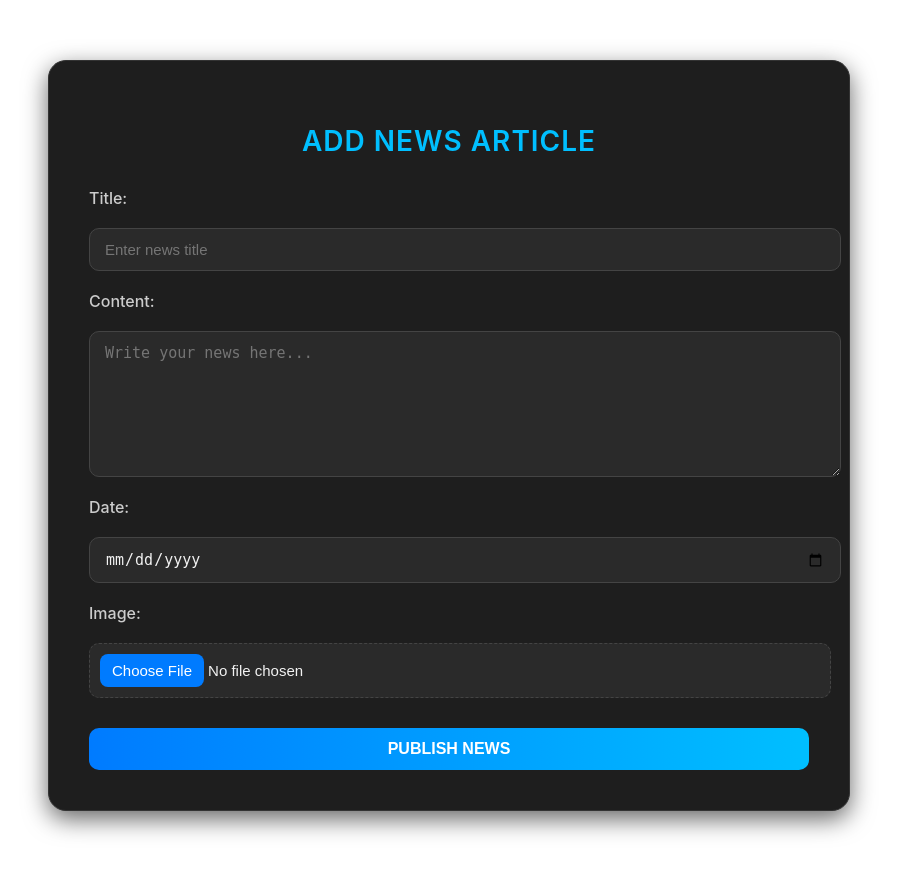
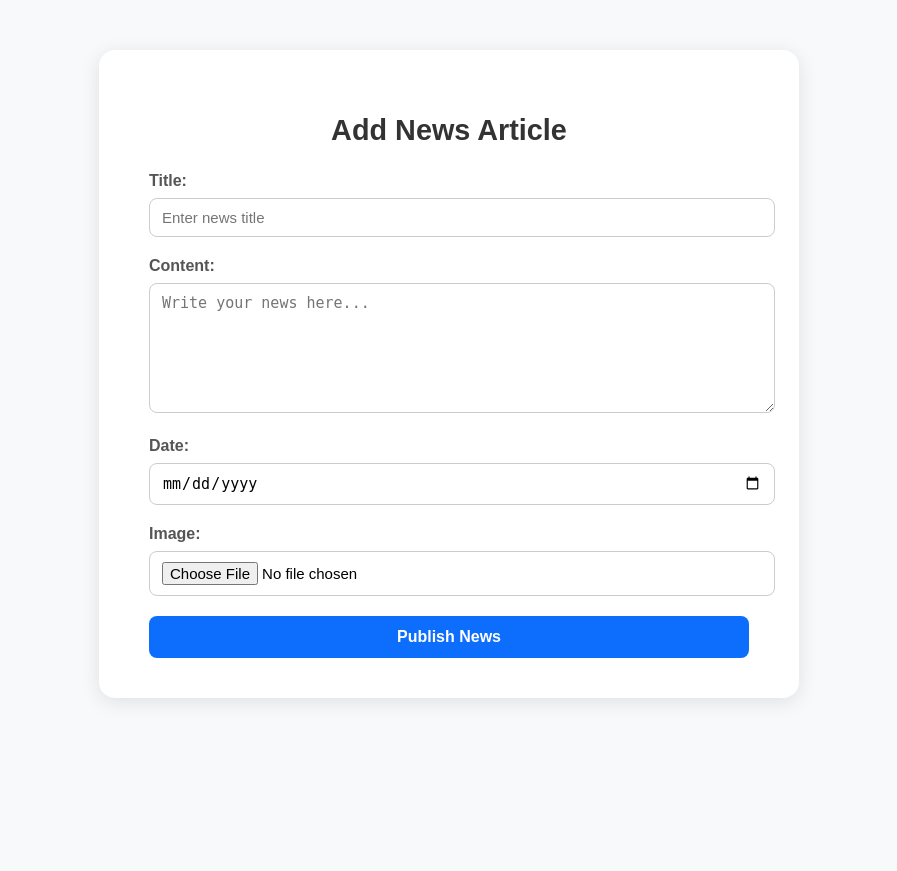
Before and after one commit to mey2505/student-_news-blog-website-, a Flask app: page /post in a window 1280 px wide. Shown: the whole page, without its empty margins (191-1088 px from the left). After the commit the page ends 702 px from the top, so only its background shows below. Run offline with Flask 3, Linux system fonts and the light colour scheme; some libraries are stand-ins or nearby versions.

Commit message:
style :add new style

```diff
--- a/app.py
+++ b/app.py
@@ -3,12 +3,7 @@ from flask_mysqldb import MySQL
 
 from flask_sqlalchemy import SQLAlchemy
 from flask_login import LoginManager, UserMixin, login_user, login_required, logout_user, current_user
-# from werkzeug.security import generate_password_hash, check_password_hash
-from dotenv import load_dotenv
 import os
-from werkzeug.utils import secure_filename
-from werkzeug.security import check_password_hash
-
 from flask_wtf import FlaskForm
 from wtforms import StringField,PasswordField,SubmitField
 from wtforms.validators import DataRequired, Email, ValidationError
@@ -49,9 +44,6 @@ class LoginForm(FlaskForm):
 
 
 
-# @app.route('/')
-# def index():
-#     return render_template('index.html')
 
 # ---------------------------------------------end---------------------------------------
 @app.route("/")
@@ -67,6 +59,7 @@ def home():
 @app.route("/edit")
 def even():
     return render_template("edit.html")
+
 @app.route("/post")
 def post():
     return render_template("post.html")
@@ -158,9 +151,9 @@ def add_student_news():
         mysql.connection.commit()
         cur.close()
 
-        return redirect(url_for('student'))  # Go back to student page
+        return redirect(url_for('post'))  # Go back to student page
 
-    return render_template("student.html")
+    return render_template("post.html")
 
 
 
@@ -223,6 +216,7 @@ def login():
     if form.validate_on_submit():
         email = form.email.data
         password = form.password.data
+        # remember = form.remember.data
 
 
         cursor = mysql.connection.cursor()
@@ -238,42 +232,6 @@ def login():
 
     return render_template('login.html',form=form)
 
-#---------------------------------Register-------------------------------------------------------
-# @app.route('/register',methods=['GET','POST'])
-# def register():
-#     form = RegisterForm()
-#     if form.validate_on_submit():
-#         name = form.name.data
-#         email = form.email.data
-#         password = form.password.data
-
-#         hashed_password = bcrypt.hashpw(password.encode('utf-8'),bcrypt.gensalt())
-
-#         # store data into database
-#         cursor = mysql.connection.cursor()
-#         cursor.execute("INSERT INTO users (name,email,password) VALUES (%s,%s,%s)",(name,email,hashed_password))
-#         mysql.connection.commit()
-#         cursor.close()
-
-#         return redirect(url_for('login'))
-
-#     return render_template('register.html',form=form)
-
-# -------------------dasbord---------------------------------
-# @app.route('/dashboard')
-# def dashboard():
-#     if 'user_id' in session:
-#         user_id = session['user_id']
-
-#         cursor = mysql.connection.cursor()
-#         cursor.execute("SELECT * FROM users where id=%s",(user_id,))
-#         user = cursor.fetchone()
-#         cursor.close()
-
-#         if user:
-#             return render_template('dashboard.html',user=user)
-
-#     return redirect(url_for('login'))
 
 # ------------------logout----------------------------
 @app.route('/logout')
--- a/static/style/post.css
+++ b/static/style/post.css
@@ -1,200 +1,90 @@
-/* Style for the Add News section
+/* General page styling */
+body {
+    font-family: 'Poppins', sans-serif;
+    background-color: #f8f9fa;
+    margin: 0;
+    padding: 0;
+}
+
+/* Main container */
+main {
+    display: flex;
+    justify-content: center;
+    align-items: flex-start;
+    padding: 50px 20px;
+}
+
+/* Add news form section */
 .add-news {
-  max-width: 700px;
-  margin: 50px auto;
-  padding: 30px 40px;
     background: #ffffff;
-  border-radius: 15px;
-  box-shadow: 0 5px 20px rgba(0, 0, 0, 0.1);
-  font-family: "Poppins", sans-serif;
+    padding: 40px 50px;
+    border-radius: 16px;
+    box-shadow: 0 4px 20px rgba(0, 0, 0, 0.1);
+    width: 100%;
+    max-width: 600px;
 }
 
 .add-news h2 {
     text-align: center;
     color: #333;
     margin-bottom: 25px;
-  font-size: 28px;
-  font-weight: 600;
-  border-bottom: 2px solid #007bff;
-  display: inline-block;
-  padding-bottom: 5px;
+    font-size: 1.8em;
 }
 
-.add-news form {
-  display: flex;
-  flex-direction: column;
+/* Form labels */
+.add-news label {
+    display: block;
+    margin-bottom: 8px;
+    font-weight: 600;
+    color: #555;
 }
 
-.add-news label {
-  margin-top: 15px;
-  font-weight: 500;
-  color: #444;
+/* Inputs and textarea */
+.add-news input[type="text"],
+.add-news input[type="date"],
+.add-news input[type="file"],
+.add-news textarea {
+    width: 100%;
+    padding: 10px 12px;
+    margin-bottom: 20px;
+    border: 1px solid #ccc;
+    border-radius: 8px;
+    font-size: 15px;
+    transition: all 0.3s ease;
 }
 
-.add-news input[type="text"],
-.add-news input[type="date"],
-.add-news textarea,
-.add-news input[type="file"] {
-  margin-top: 8px;
-  padding: 12px;
-  font-size: 15px;
-  border: 1px solid #ccc;
-  border-radius: 8px;
-  transition: border-color 0.3s ease;
-}
-
-.add-news input[type="text"]:focus,
-.add-news input[type="date"]:focus,
+.add-news input:focus,
 .add-news textarea:focus {
-  border-color: #007bff;
+    border-color: #0d6efd;
+    box-shadow: 0 0 4px rgba(13, 110, 253, 0.3);
     outline: none;
 }
 
-.add-news textarea {
-  resize: vertical;
-  min-height: 120px;
-}
-
+/* Submit button */
 .add-news button {
-  margin-top: 25px;
-  padding: 12px;
+    width: 100%;
+    padding: 12px 15px;
+    border: none;
+    background-color: #0d6efd;
+    color: white;
+    border-radius: 8px;
     font-size: 16px;
-  background-color: #007bff;
-  color: white;
-  border: none;
-  border-radius: 8px;
+    font-weight: 600;
     cursor: pointer;
     transition: background 0.3s ease;
 }
 
 .add-news button:hover {
-  background-color: #0056b3;
+    background-color: #084298;
 }
 
-/* Responsive layout */
-/* @media (max-width: 600px) {
+/* Responsive Design */
+@media (max-width: 600px) {
     .add-news {
-    padding: 20px;
+        padding: 30px 25px;
     }
 
     .add-news h2 {
-    font-size: 22px;
-  }
-} */
- /* Elegant modern style for Add News form */
-/* Elegant modern style for Add News form */
-/* Dark modern newsroom style */
-.add-news {
-  max-width: 720px;
-  margin: 60px auto;
-  padding: 40px;
-  background: #1e1e1e;
-  border-radius: 18px;
-  box-shadow: 0 8px 25px rgba(0, 0, 0, 0.6);
-  font-family: "Inter", sans-serif;
-  color: #e4e4e4;
-  border: 1px solid #333;
-}
-
-.add-news h2 {
-  text-align: center;
-  font-size: 28px;
-  font-weight: 600;
-  color: #00bfff;
-  margin-bottom: 30px;
-  text-transform: uppercase;
-  letter-spacing: 1px;
-}
-
-.add-news form {
-  display: flex;
-  flex-direction: column;
-  gap: 20px;
-}
-
-.add-news label {
-  font-weight: 500;
-  color: #ccc;
-}
-
-.add-news input[type="text"],
-.add-news input[type="date"],
-.add-news input[type="file"],
-.add-news textarea {
-  width: 100%;
-  padding: 12px 15px;
-  font-size: 15px;
-  border: 1px solid #444;
-  border-radius: 10px;
-  background: #2a2a2a;
-  color: #f2f2f2;
-  transition: all 0.3s ease;
-}
-
-.add-news input:focus,
-.add-news textarea:focus {
-  border-color: #00bfff;
-  box-shadow: 0 0 6px rgba(0, 191, 255, 0.4);
-  outline: none;
-}
-
-.add-news textarea {
-  resize: vertical;
-  min-height: 120px;
-}
-
-.add-news button {
-  margin-top: 10px;
-  background: linear-gradient(90deg, #007bff, #00bfff);
-  color: #fff;
-  font-size: 16px;
-  font-weight: 600;
-  padding: 12px;
-  border: none;
-  border-radius: 10px;
-  cursor: pointer;
-  transition: all 0.3s ease;
-  text-transform: uppercase;
-}
-
-.add-news button:hover {
-  background: linear-gradient(90deg, #00a2e8, #007bff);
-  box-shadow: 0 6px 20px rgba(0, 191, 255, 0.3);
-  transform: translateY(-2px);
-}
-
-.add-news button:active {
-  transform: translateY(0);
-}
-
-/* File input styling */
-.add-news input[type="file"] {
-  border: 1px dashed #444;
-  padding: 10px;
-  cursor: pointer;
-}
-
-.add-news input[type="file"]::-webkit-file-upload-button {
-  background: #007bff;
-  color: #fff;
-  border: none;
-  padding: 8px 12px;
-  border-radius: 8px;
-  cursor: pointer;
-  transition: background 0.3s ease;
-}
-
-.add-news input[type="file"]::-webkit-file-upload-button:hover {
-  background: #00a2e8;
-}
-
-/* Responsive adjustments */
-@media (max-width: 600px) {
-  .add-news {
-    padding: 25px;
-  }
-
-  .add-news h2 {
-    font-size: 22px;
+        font-size: 1.5em;
     }
 }
```
Also changed, not shown: Templates/admin.html (+9 -43 lines), Templates/app.html (+16 -9 lines), Templates/index.html (+6 -15 lines), Templates/login.html (+41 -46 lines), Templates/register.html (deleted, +0 -65 lines), static/style/main.css (+23 -2 lines), test.html (deleted, +0 -46 lines), static/uploads/images.png (added). Lines whose indentation alone changed are shown as unchanged.
